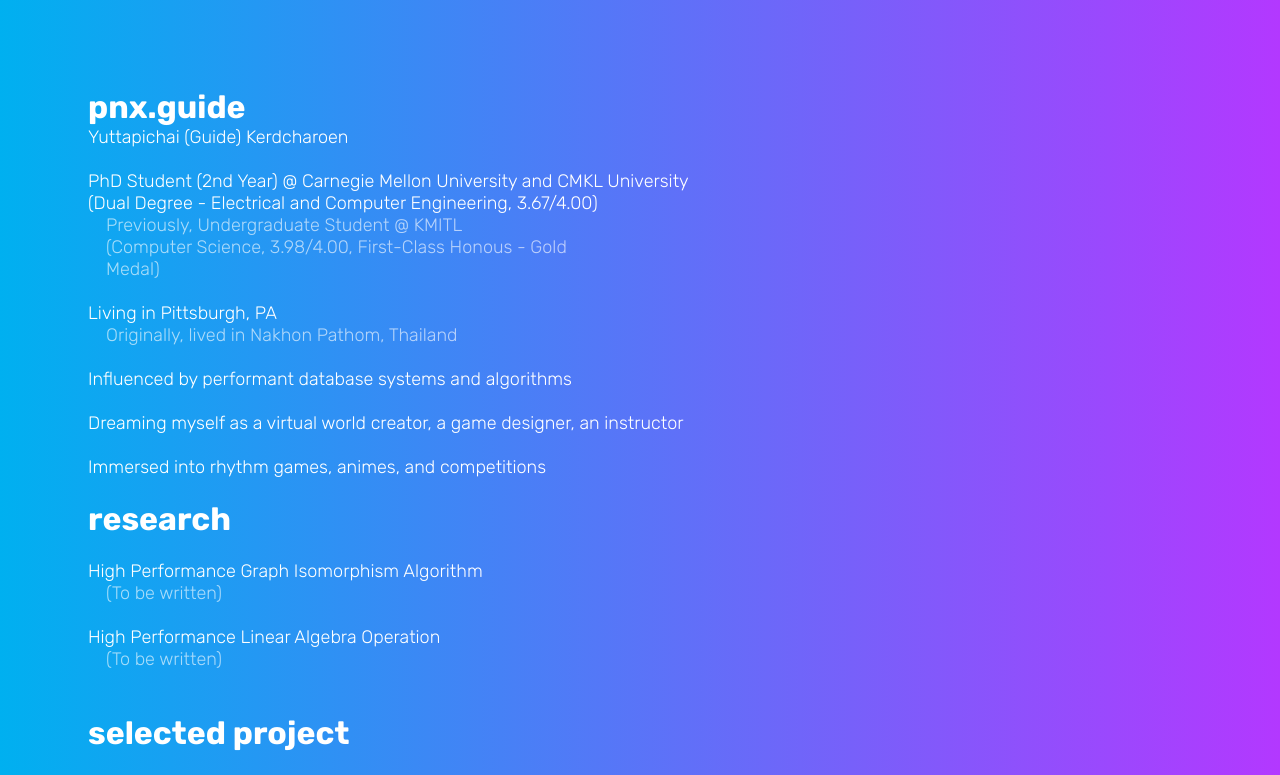
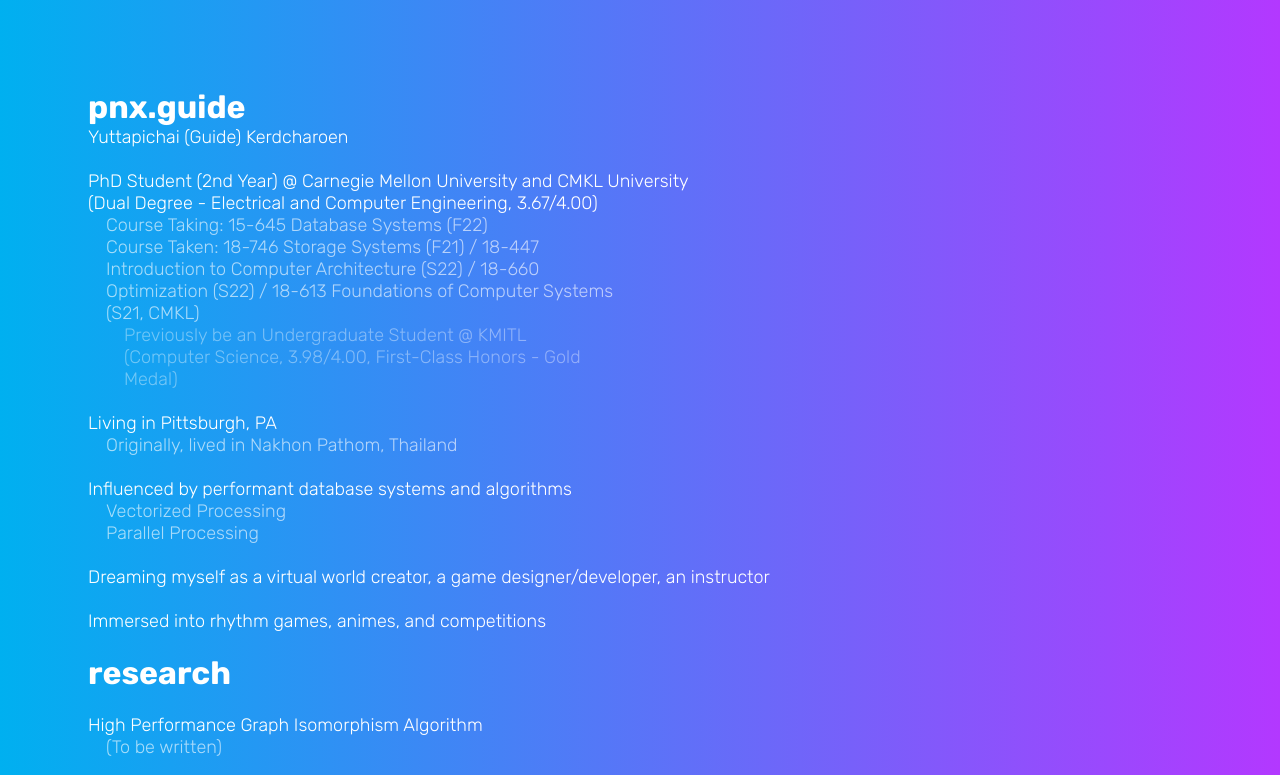
Before and after one commit to pnxguide/pnx.guide, a plain HTML site: page index.html in a window 1280 px wide. Shown: the top 775 px of the page. Drawn offline with Linux system fonts and the light colour scheme.

Commit message:
updated details

```diff
--- a/index.html
+++ b/index.html
@@ -16,10 +16,19 @@
     <br>
     (Dual Degree - Electrical and Computer Engineering, 3.67/4.00)
     <div class="tabbed">
-      Previously, Undergraduate Student @ KMITL
+      Course Taking: 15-645 Database Systems (F22)
       <br>
-      (Computer Science, 3.98/4.00, First-Class Honous - Gold Medal)
+      Course Taken: 18-746 Storage Systems (F21) /
+                    18-447 Introduction to Computer Architecture (S22) /
+                    18-660 Optimization (S22) /
+                    18-613 Foundations of Computer Systems (S21, CMKL)
+      <div class="tabbed">
+        Previously be an Undergraduate Student @ KMITL
+        <br>
+        (Computer Science, 3.98/4.00, First-Class Honors - Gold Medal)
+      </div>
     </div>
+
     <br>
     Living in Pittsburgh, PA
     <div class="tabbed">
@@ -27,8 +36,13 @@
     </div>
     <br>
     Influenced by performant database systems and algorithms
-    <br><br>
-    Dreaming myself as a virtual world creator, a game designer, an instructor
+    <div class="tabbed">
+      Vectorized Processing
+      <br>
+      Parallel Processing
+    </div>
+    <br>
+    Dreaming myself as a virtual world creator, a game designer/developer, an instructor
     <br><br>
     Immersed into rhythm games, animes, and competitions
     <br><br>
@@ -70,7 +84,7 @@
       (To be written)
     </div>
     <br>
-    Distributed Ledger Technologies for Certification (KMITL's Capstone Project)
+    Distributed Ledger Technologies for Certification Data (KMITL's Capstone Project)
     <div class="tabbed">
       (To be written)
     </div>
@@ -82,7 +96,7 @@
     <br><br>
     <div class="header-name">competition</div>
     <br>
-    Medium Blogs Classifier with Naive Bayes Classifier (KMITL's Web Mining)
+    Thailand's Agoda Programming Competition (Top 50)
     <div class="tabbed">
       (To be written)
     </div>
```
